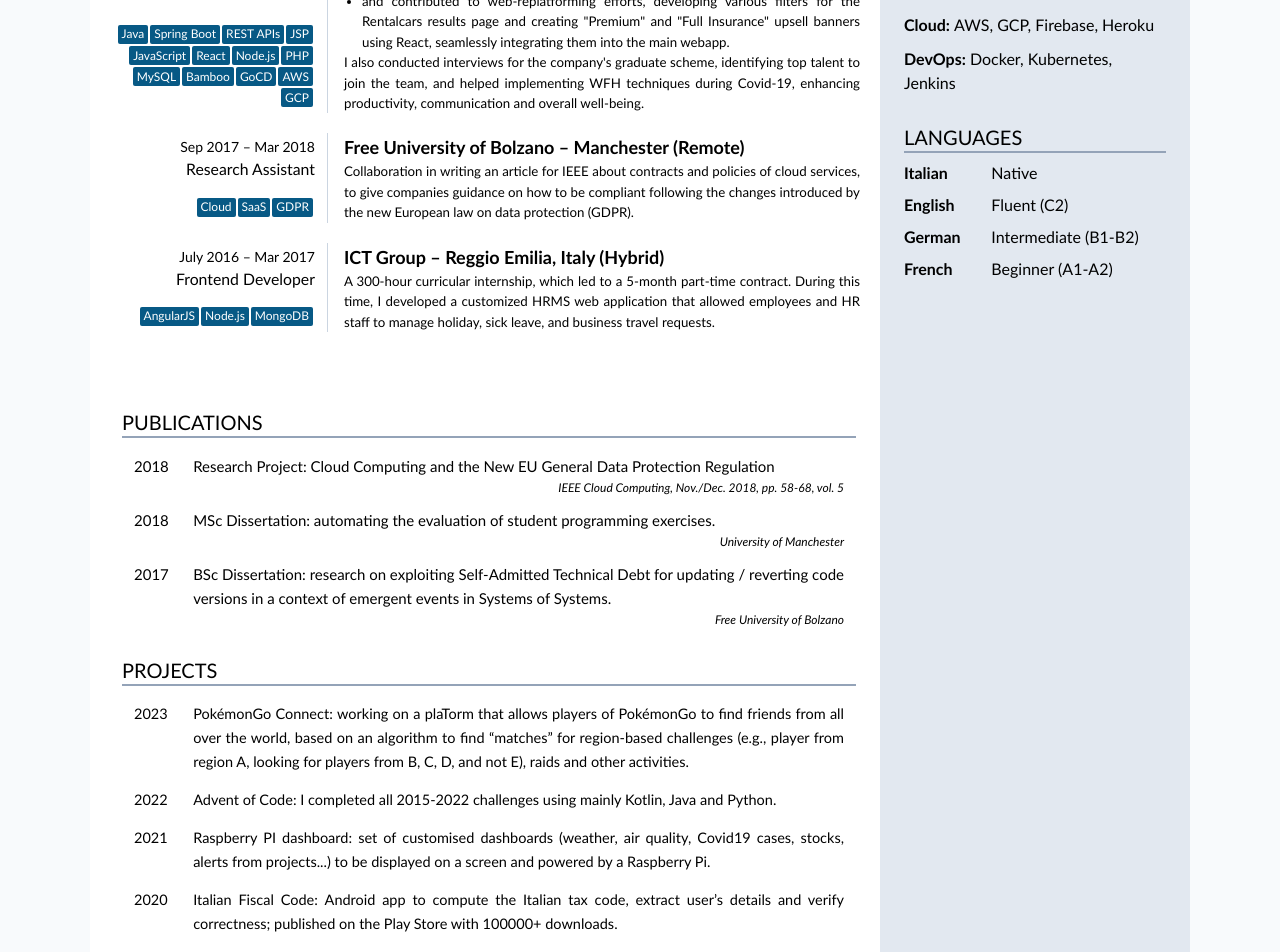
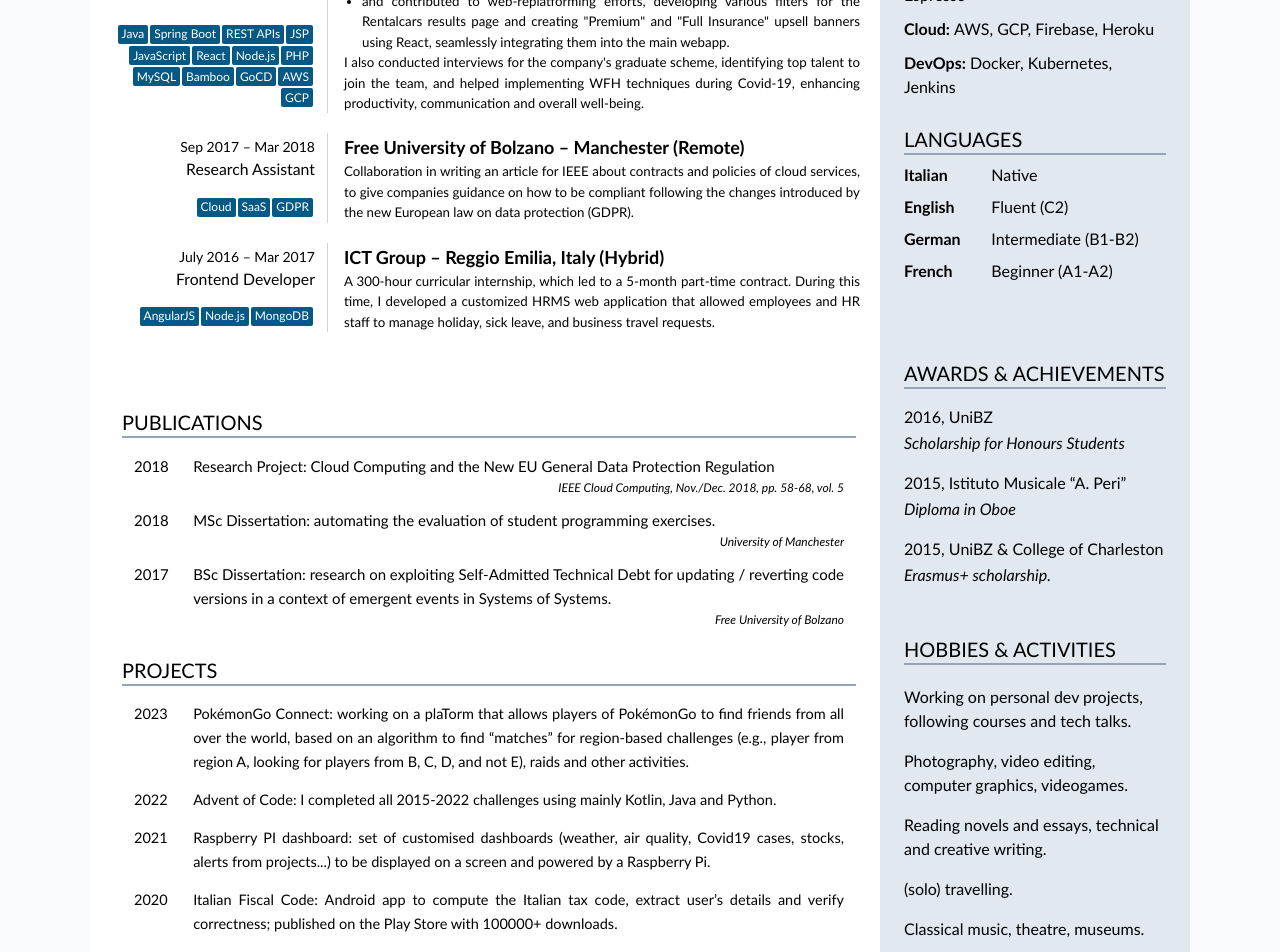
Before and after one commit to martapanc/cv-maker, a Next.js app: page /html in a window 1280 px wide. Shown: the part 1300-2252 px from the top of the page. Built offline with nearby package versions, Linux system fonts and the light colour scheme.

Commit message:
feat: add awards and hobbies

```diff
--- a/src/components/cv/Cv.tsx
+++ b/src/components/cv/Cv.tsx
@@ -11,9 +11,9 @@ const CvDocument = () => {
   const { header, body, sidebar } = data;
 
   const onePageHeight = 1555;
-  const twoPageHeight = onePageHeight * 2;
-  const width = 1100;
-  const headerHeight = 230;
+  // const width = 1099.5510447451;
+  const width = 1105;
+  // const headerHeight = 230;
 
   return (
     <div
@@ -25,7 +25,7 @@ const CvDocument = () => {
     >
       <Header {...header} />
 
-      <div className={clsx('flex', `h-[${twoPageHeight - headerHeight}px]`)}>
+      <div className={clsx('flex', `h-[2890px]`)}>
         <Body {...body} />
         <Sidebar {...sidebar} />
       </div>
--- a/src/components/cv/sections/Header.tsx
+++ b/src/components/cv/sections/Header.tsx
@@ -26,7 +26,7 @@ const Header = (props: HeaderProps) => {
         </div>
 
         {props.intro.map((paragraph, id) => (
-          <p className='p-sm mb-1 font-extralight' key={id}>
+          <p className='p-sm mb-1 font-light' key={id}>
             {paragraph}
           </p>
         ))}
--- a/src/components/cv/sections/Sidebar.tsx
+++ b/src/components/cv/sections/Sidebar.tsx
@@ -2,6 +2,7 @@ import clsx from 'clsx';
 
 import SectionHeader from '@/components/headers/SectionHeader';
 
+import { Award } from '@/types/Award';
 import { Language } from '@/types/Language';
 import { ProgrammingLanguage } from '@/types/ProgrammingLanguage';
 import { School } from '@/types/School';
@@ -12,11 +13,13 @@ export interface SidebarProps {
   programming: ProgrammingLanguage[];
   skills: Skill[];
   languages: Language[];
+  awards: Award[];
+  hobbies: string[];
 }
 
 const Sidebar = (props: SidebarProps) => {
   return (
-    <div className='w-[310px] bg-slate-200 px-6 pb-10 pt-8'>
+    <div className='flex w-[310px] flex-col bg-slate-200 px-6 pb-6 pt-8'>
       <div className='education' aria-label='education'>
         <SectionHeader title='Education' />
 
@@ -32,7 +35,7 @@ const Sidebar = (props: SidebarProps) => {
         ))}
       </div>
 
-      <div className='programming mt-7' aria-label='programming'>
+      <div className='programming mt-4' aria-label='programming'>
         <SectionHeader title='Programming' />
 
         {props.programming.map((entry, id) => (
@@ -52,7 +55,7 @@ const Sidebar = (props: SidebarProps) => {
         ))}
       </div>
 
-      <div className='skills mt-7' aria-label='skills'>
+      <div className='skills mt-4' aria-label='skills'>
         <SectionHeader title='Skills' />
 
         {props.skills.map((entry, id) => (
@@ -66,7 +69,7 @@ const Sidebar = (props: SidebarProps) => {
         ))}
       </div>
 
-      <div className='languages mt-7' aria-label='languages'>
+      <div className='languages mb-12 mt-4' aria-label='languages'>
         <SectionHeader title='Languages' />
 
         {props.languages.map((entry, id) => (
@@ -78,6 +81,29 @@ const Sidebar = (props: SidebarProps) => {
           </div>
         ))}
       </div>
+
+      <div className='awards mt-5' aria-label='Awards & Achievements'>
+        <SectionHeader title='Awards & Achievements' />
+
+        {props.awards.map((award, id) => (
+          <div key={id} className='flex flex-col font-light'>
+            <span className='mt-4'>{award.yearSchool}</span>
+            <i className='mt-0.5'>{award.name}</i>
+          </div>
+        ))}
+      </div>
+
+      <div className='hobbies mt-12' aria-label='Hobbies & Activities'>
+        <div className='mb-5'>
+          <SectionHeader title='Hobbies & Activities' />
+        </div>
+
+        {props.hobbies.map((hobby, id) => (
+          <div key={id} className='mt-4 font-light'>
+            <span>{hobby}</span>
+          </div>
+        ))}
+      </div>
     </div>
   );
 };
--- a/src/data/data.json
+++ b/src/data/data.json
@@ -235,6 +235,27 @@
         "name": "French",
         "level": "Beginner (A1-A2)"
       }
+    ],
+    "awards": [
+      {
+        "yearSchool": "2016, UniBZ",
+        "name": "Scholarship for Honours Students"
+      },
+      {
+        "yearSchool": "2015, Istituto Musicale “A. Peri”",
+        "name": "Diploma in Oboe"
+      },
+      {
+        "yearSchool": "2015, UniBZ & College of Charleston",
+        "name": "Erasmus+ scholarship."
+      }
+    ],
+    "hobbies": [
+      "Working on personal dev projects, following courses and tech talks.",
+      "Photography, video editing, computer graphics, videogames.",
+      "Reading novels and essays, technical and creative writing.",
+      "(solo) travelling.",
+      "Classical music, theatre, museums."
     ]
   }
 }
--- /dev/null
+++ b/src/types/Award.ts
@@ -0,0 +1,4 @@
+export interface Award {
+  yearSchool: string;
+  name: string;
+}
```
Also changed, not shown: 2 other files (tests, documents, lock files or other folders).
